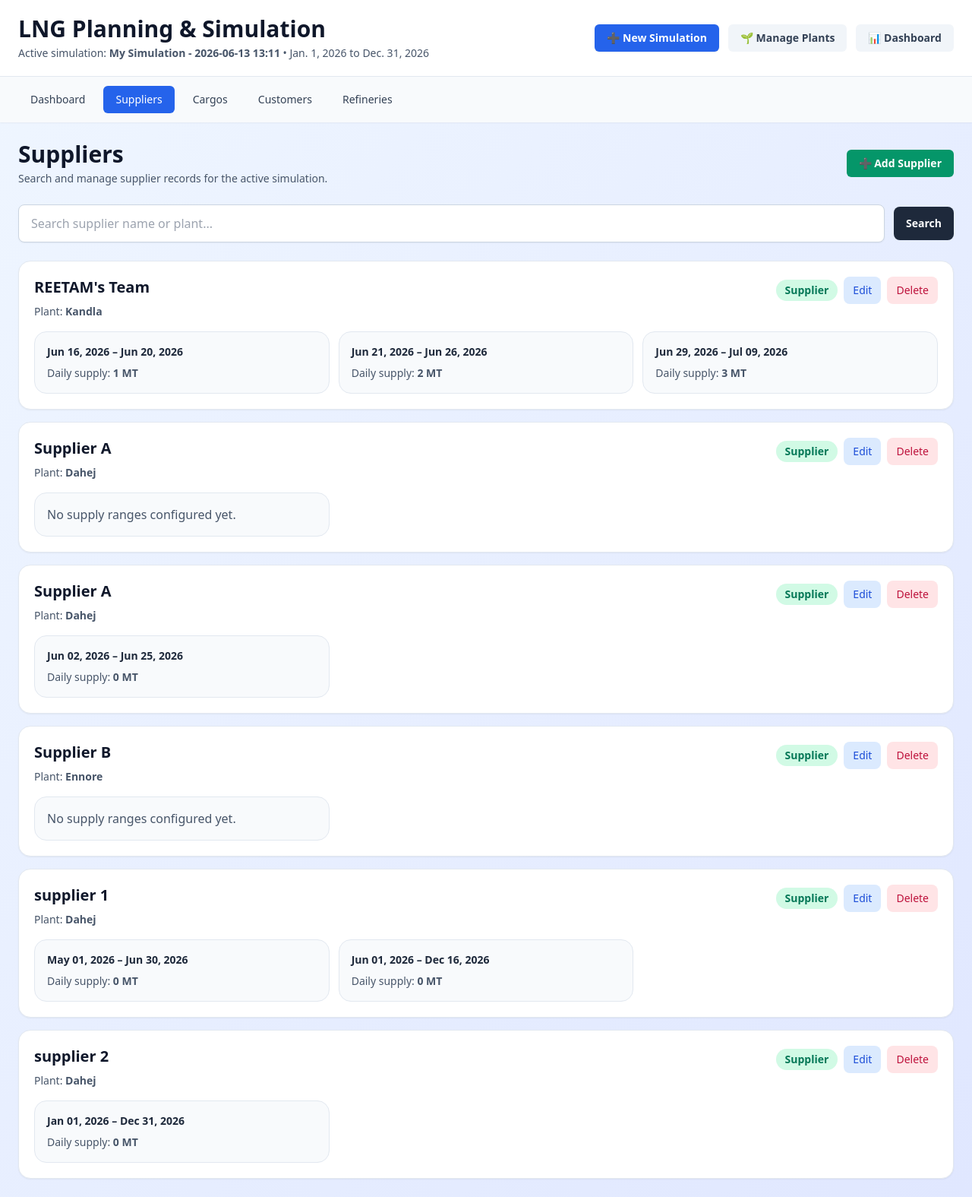
After one commit to maheshpjp/LNG_planner, a Django app: page /suppliers/ in a window 1280 px wide. The commit adds this page. Shown: the whole page at 76% size. Run offline with Django 5.2, Linux system fonts and the light colour scheme; a user stored in the database is signed in; data comes from the database, SQL or seed files in the repository; both versions use the stored data as it was after the commit; some libraries are stand-ins or nearby versions.

Commit message:
created seperate sections for customers suppliers refinery and cargo and added serach engine in each section

```diff
--- /dev/null
+++ b/lng_planner/services/__init__.py
@@ -0,0 +1 @@
+"""Service helpers for LNG planner."""
--- /dev/null
+++ b/lng_planner/templates/lng_planner/base.html
@@ -0,0 +1,91 @@
+{% load static %}
+<!DOCTYPE html>
+<html lang="en">
+<head>
+    <meta charset="UTF-8">
+    <meta name="viewport" content="width=device-width, initial-scale=1.0">
+    <title>{% block title %}LNG Planning & Simulation{% endblock %}</title>
+    <script src="https://cdn.tailwindcss.com"></script>
+    <style>
+        .nav-link {
+            transition: all 0.2s ease;
+        }
+        .nav-link.active {
+            background-color: #2563EB;
+            color: white;
+        }
+        .nav-link:hover {
+            background-color: #E2E8F0;
+        }
+    </style>
+    {% block extra_head %}{% endblock %}
+</head>
+<body class="bg-gradient-to-br from-blue-50 to-indigo-100 min-h-screen">
+    <div class="min-h-screen">
+        <header class="bg-white shadow-sm">
+            <div class="max-w-7xl mx-auto px-6 py-5 flex flex-col gap-4 md:flex-row md:items-center md:justify-between">
+                <div>
+                    <h1 class="text-3xl font-bold text-slate-900">LNG Planning & Simulation</h1>
+                    {% if active_simulation %}
+                    <p class="text-sm text-slate-600 mt-1">
+                        Active simulation: <strong>{{ active_simulation.name }}</strong>
+                        {% if active_simulation.start_date and active_simulation.end_date %}
+                            • {{ active_simulation.start_date }} to {{ active_simulation.end_date }}
+                        {% endif %}
+                        {% if is_viewing_master %}
+                            • <span class="text-orange-600">Master simulation</span>
+                        {% endif %}
+                    </p>
+                    {% endif %}
+                </div>
+                <div class="flex flex-wrap gap-3">
+                    <a href="{% url 'lng_planner:create_simulation' %}" class="inline-flex items-center rounded-md bg-blue-600 px-4 py-2 text-sm font-semibold text-white shadow-sm hover:bg-blue-700">
+                        ➕ New Simulation
+                    </a>
+                    <a href="{% url 'lng_planner:manage_plants' %}" class="inline-flex items-center rounded-md bg-slate-100 px-4 py-2 text-sm font-semibold text-slate-700 hover:bg-slate-200">
+                        🌱 Manage Plants
+                    </a>
+                    <a href="{% url 'lng_planner:dashboard' %}" class="inline-flex items-center rounded-md bg-slate-100 px-4 py-2 text-sm font-semibold text-slate-700 hover:bg-slate-200">
+                        📊 Dashboard
+                    </a>
+                </div>
+            </div>
+            <nav class="bg-slate-50 border-t border-slate-200">
+                <div class="max-w-7xl mx-auto px-6 py-3 flex flex-wrap gap-2">
+                    <a href="{% url 'lng_planner:dashboard' %}" class="nav-link inline-flex items-center rounded-md px-4 py-2 text-sm font-medium {% if current_section == 'dashboard' %}active{% else %}text-slate-700{% endif %}">
+                        Dashboard
+                    </a>
+                    <a href="{% url 'lng_planner:supplier_list' %}" class="nav-link inline-flex items-center rounded-md px-4 py-2 text-sm font-medium {% if current_section == 'suppliers' %}active{% else %}text-slate-700{% endif %}">
+                        Suppliers
+                    </a>
+                    <a href="{% url 'lng_planner:cargo_list' %}" class="nav-link inline-flex items-center rounded-md px-4 py-2 text-sm font-medium {% if current_section == 'cargos' %}active{% else %}text-slate-700{% endif %}">
+                        Cargos
+                    </a>
+                    <a href="{% url 'lng_planner:customer_list' %}" class="nav-link inline-flex items-center rounded-md px-4 py-2 text-sm font-medium {% if current_section == 'customers' %}active{% else %}text-slate-700{% endif %}">
+                        Customers
+                    </a>
+                    <a href="{% url 'lng_planner:refinery_list' %}" class="nav-link inline-flex items-center rounded-md px-4 py-2 text-sm font-medium {% if current_section == 'refineries' %}active{% else %}text-slate-700{% endif %}">
+                        Refineries
+                    </a>
+                </div>
+            </nav>
+        </header>
+
+        <main class="max-w-7xl mx-auto px-6 py-6">
+            {% if messages %}
+            <div class="space-y-3 mb-6">
+                {% for message in messages %}
+                <div class="rounded-lg border-l-4 p-4 {% if message.tags == 'success' %}bg-emerald-50 border-emerald-500 text-emerald-700{% elif message.tags == 'error' %}bg-rose-50 border-rose-500 text-rose-700{% else %}bg-sky-50 border-sky-500 text-sky-700{% endif %}">
+                    {{ message }}
+                </div>
+                {% endfor %}
+            </div>
+            {% endif %}
+
+            {% block content %}{% endblock %}
+        </main>
+    </div>
+
+    {% block extra_scripts %}{% endblock %}
+</body>
+</html>
--- /dev/null
+++ b/lng_planner/templates/lng_planner/supplier_list.html
@@ -0,0 +1,62 @@
+{% extends 'lng_planner/base.html' %}
+{% block title %}Suppliers | LNG Planning{% endblock %}
+{% block content %}
+<div class="space-y-6">
+    <div class="flex flex-col gap-4 md:flex-row md:items-center md:justify-between">
+        <div>
+            <h2 class="text-3xl font-bold text-slate-900">Suppliers</h2>
+            <p class="text-sm text-slate-600 mt-1">Search and manage supplier records for the active simulation.</p>
+        </div>
+        <a href="{% url 'lng_planner:add_supplier' active_simulation.id %}" class="inline-flex items-center rounded-md bg-emerald-600 px-4 py-2 text-sm font-semibold text-white hover:bg-emerald-700">
+            ➕ Add Supplier
+        </a>
+    </div>
+
+    <form method="get" class="flex flex-col gap-3 sm:flex-row sm:items-center">
+        <label class="sr-only" for="supplier-search">Search suppliers</label>
+        <input id="supplier-search" name="q" type="search" value="{{ search_query }}" placeholder="Search supplier name or plant..." class="min-w-0 flex-1 rounded-lg border border-slate-300 bg-white px-4 py-3 shadow-sm focus:border-blue-500 focus:ring-2 focus:ring-blue-200" />
+        <div class="flex gap-2">
+            <button type="submit" class="inline-flex items-center justify-center rounded-lg bg-slate-800 px-4 py-3 text-sm font-semibold text-white hover:bg-slate-900">Search</button>
+            {% if search_query %}
+                <a href="{% url 'lng_planner:supplier_list' %}" class="inline-flex items-center justify-center rounded-lg bg-slate-200 px-4 py-3 text-sm font-semibold text-slate-700 hover:bg-slate-300">Clear</a>
+            {% endif %}
+        </div>
+    </form>
+
+    <div class="grid gap-4">
+        {% for supplier in suppliers %}
+        <div class="rounded-2xl border border-slate-200 bg-white p-5 shadow-sm">
+            <div class="flex flex-col gap-3 md:flex-row md:items-start md:justify-between">
+                <div>
+                    <h3 class="text-xl font-semibold text-slate-900">{{ supplier.name }}</h3>
+                    <p class="mt-2 text-sm text-slate-600">Plant: <strong>{{ supplier.plant.name }}</strong></p>
+                </div>
+                <div class="flex flex-wrap items-center gap-2">
+                    <span class="rounded-full bg-emerald-100 px-3 py-1 text-sm font-semibold text-emerald-700">Supplier</span>
+                    {% if not is_viewing_master %}
+                    <a href="{% url 'lng_planner:edit_supplier' supplier.id %}" class="rounded-lg bg-blue-100 px-3 py-2 text-sm font-medium text-blue-700 hover:bg-blue-200">Edit</a>
+                    <a href="{% url 'lng_planner:delete_supplier' supplier.id %}" onclick="return confirm('Delete this supplier?')" class="rounded-lg bg-rose-100 px-3 py-2 text-sm font-medium text-rose-700 hover:bg-rose-200">Delete</a>
+                    {% endif %}
+                </div>
+            </div>
+
+            <div class="mt-4 grid gap-3 sm:grid-cols-2 lg:grid-cols-3">
+                {% for date_range in supplier.date_ranges.all %}
+                <div class="rounded-2xl border border-slate-200 bg-slate-50 p-4">
+                    <div class="text-sm font-semibold text-slate-800">{{ date_range.from_date|date:'M d, Y' }} – {{ date_range.to_date|date:'M d, Y' }}</div>
+                    <div class="mt-2 text-sm text-slate-600">Daily supply: <strong>{{ date_range.daily_supply|floatformat:0 }} MT</strong></div>
+                </div>
+                {% empty %}
+                <div class="rounded-2xl border border-slate-200 bg-slate-50 p-4 text-slate-600">No supply ranges configured yet.</div>
+                {% endfor %}
+            </div>
+        </div>
+        {% empty %}
+        <div class="rounded-2xl border border-slate-200 bg-white p-8 text-center text-slate-600 shadow-sm">
+            <p class="text-lg font-medium">No suppliers found.</p>
+            <p class="mt-2">Add a supplier or update the search query to see results.</p>
+        </div>
+        {% endfor %}
+    </div>
+</div>
+{% endblock %}
--- a/lng_planner/urls.py
+++ b/lng_planner/urls.py
@@ -19,23 +19,28 @@ urlpatterns = [
     path('simulation/master/manage/', views.manage_master_simulation, name='manage_master'),
     path('simulation/copy-from-master/', views.copy_from_master, name='copy_from_master'),
     path('simulation/refresh-master-sap/', views.refresh_master_from_sap, name='refresh_master_sap'),
+    path('simulation/<int:simulation_id>/summarize-llm/', views.summarize_simulation_with_llm, name='summarize_simulation_llm'),
 
     # Supplier management
+    path('suppliers/', views.supplier_list, name='supplier_list'),
     path('simulation/<int:simulation_id>/supplier/add/', views.add_supplier, name='add_supplier'),
     path('supplier/<int:supplier_id>/edit/', views.edit_supplier, name='edit_supplier'),
     path('supplier/<int:supplier_id>/delete/', views.delete_supplier, name='delete_supplier'),
 
     # Cargo management
+    path('cargos/', views.cargo_list, name='cargo_list'),
     path('simulation/<int:simulation_id>/cargo/add/', views.add_cargo, name='add_cargo'),
     path('cargo/<int:cargo_id>/edit/', views.edit_cargo, name='edit_cargo'),
     path('cargo/<int:cargo_id>/delete/', views.delete_cargo, name='delete_cargo'),
 
     # Customer management
+    path('customers/', views.customer_list, name='customer_list'),
     path('simulation/<int:simulation_id>/customer/add/', views.add_customer, name='add_customer'),
     path('customer/<int:customer_id>/edit/', views.edit_customer, name='edit_customer'),
     path('customer/<int:customer_id>/delete/', views.delete_customer, name='delete_customer'),
 
     # Refinery management
+    path('refineries/', views.refinery_list, name='refinery_list'),
     path('simulation/<int:simulation_id>/refinery/add/', views.add_refinery, name='add_refinery'),
     path('refinery/<int:refinery_id>/edit/', views.edit_refinery, name='edit_refinery'),
     path('refinery/<int:refinery_id>/delete/', views.delete_refinery, name='delete_refinery'),
--- a/lng_planner/views.py
+++ b/lng_planner/views.py
@@ -2,12 +2,15 @@ from django.shortcuts import render, redirect, get_object_or_404
 from django.contrib.auth.decorators import login_required
 from django.http import JsonResponse, HttpResponse
 from django.contrib import messages
+from django.db.models import Q
 from datetime import datetime, timedelta
 from decimal import Decimal
 import json
 import requests
 import openpyxl
 from openpyxl.styles import Font, PatternFill, Alignment
+from .services.llm_client import invoke_llm, summarize_simulation, LLMClientError
+from .services.sap_client import fetch_sap_data, SAPClientError
 from .models import (
     Simulation, Supplier, Cargo, Customer, Plant, PlantInventory, APIConfiguration,
     SupplierDate, CustomerDate, Refinery, RefineryDate, SimulationComment
@@ -50,6 +53,7 @@ def dashboard(request):
         'active_simulation': active_simulation,
         'master_simulation': master_simulation,
         'is_viewing_master': active_simulation and active_simulation.is_master if active_simulation else False,
+        'current_section': 'dashboard',
         'comment_form': SimulationCommentForm(),
     }
 
@@ -61,6 +65,27 @@ def dashboard(request):
     print(f"DEBUG - Master: {master_simulation}")
 
     return render(request, 'lng_planner/dashboard.html', context)
+
+
+def get_active_simulation(request):
+    master_simulation = Simulation.objects.filter(is_master=True).first()
+    simulations = Simulation.objects.filter(user=request.user, is_master=False)
+    active_simulation = simulations.filter(is_active=True).first()
+    if not active_simulation:
+        active_simulation = simulations.first() or master_simulation
+    return active_simulation
+
+
+def get_section_context(request, section_name, extras=None):
+    active_simulation = get_active_simulation(request)
+    context = {
+        'active_simulation': active_simulation,
+        'is_viewing_master': active_simulation.is_master if active_simulation else False,
+        'current_section': section_name,
+    }
+    if extras:
+        context.update(extras)
+    return context
 
 
 @login_required
@@ -525,6 +550,91 @@ def delete_refinery(request, refinery_id):
     refinery.delete()
     messages.success(request, 'Refinery deleted successfully!')
     return redirect('lng_planner:dashboard')
+
+
+# ── Section list views ─────────────────────────────────────────────────────
+@login_required
+def supplier_list(request):
+    active_simulation = get_active_simulation(request)
+    if not active_simulation:
+        messages.warning(request, 'No available simulation. Create one first.')
+        return redirect('lng_planner:dashboard')
+
+    search_query = request.GET.get('q', '').strip()
+    suppliers = active_simulation.suppliers.select_related('plant').prefetch_related('date_ranges').order_by('name')
+    if search_query:
+        suppliers = suppliers.filter(
+            Q(name__icontains=search_query) |
+            Q(plant__name__icontains=search_query)
+        )
+
+    return render(request, 'lng_planner/supplier_list.html', get_section_context(request, 'suppliers', {
+        'suppliers': suppliers,
+        'search_query': search_query,
+    }))
+
+
+@login_required
+def cargo_list(request):
+    active_simulation = get_active_simulation(request)
+    if not active_simulation:
+        messages.warning(request, 'No available simulation. Create one first.')
+        return redirect('lng_planner:dashboard')
+
+    search_query = request.GET.get('q', '').strip()
+    cargos = active_simulation.cargos.select_related('plant').order_by('delivery_date')
+    if search_query:
+        cargos = cargos.filter(
+            Q(cargo_name__icontains=search_query) |
+            Q(plant__name__icontains=search_query)
+        )
+
+    return render(request, 'lng_planner/cargo_list.html', get_section_context(request, 'cargos', {
+        'cargos': cargos,
+        'search_query': search_query,
+    }))
+
+
+@login_required
+def customer_list(request):
+    active_simulation = get_active_simulation(request)
+    if not active_simulation:
+        messages.warning(request, 'No available simulation. Create one first.')
+        return redirect('lng_planner:dashboard')
+
+    search_query = request.GET.get('q', '').strip()
+    customers = active_simulation.customers.select_related('plant').prefetch_related('date_ranges').order_by('name')
+    if search_query:
+        customers = customers.filter(
+            Q(name__icontains=search_query) |
+            Q(plant__name__icontains=search_query)
+        )
+
+    return render(request, 'lng_planner/customer_list.html', get_section_context(request, 'customers', {
+        'customers': customers,
+        'search_query': search_query,
+    }))
+
+
+@login_required
+def refinery_list(request):
+    active_simulation = get_active_simulation(request)
+    if not active_simulation:
+        messages.warning(request, 'No available simulation. Create one first.')
+        return redirect('lng_planner:dashboard')
+
+    search_query = request.GET.get('q', '').strip()
+    refineries = active_simulation.refineries.select_related('plant').prefetch_related('date_ranges').order_by('name')
+    if search_query:
+        refineries = refineries.filter(
+            Q(name__icontains=search_query) |
+            Q(plant__name__icontains=search_query)
+        )
+
+    return render(request, 'lng_planner/refinery_list.html', get_section_context(request, 'refineries', {
+        'refineries': refineries,
+        'search_query': search_query,
+    }))
 
 
 # ── Simulation Comment views ────────────────────────────────────────────────
@@ -1432,9 +1542,7 @@ def refresh_master_from_sap(request):
         return redirect('lng_planner:manage_master')
 
     try:
-        response = requests.get(master.sap_api_url, timeout=30)
-        response.raise_for_status()
-        sap_data = response.json()
+        sap_data = fetch_sap_data(master.sap_api_url)
 
         master.suppliers.all().delete()
         master.cargos.all().delete()
@@ -1548,8 +1656,49 @@ def refresh_master_from_sap(request):
         messages.error(request, f'❌ HTTP Error: SAP API returned error {e.response.status_code}')
     except json.JSONDecodeError:
         messages.error(request, '📄 Invalid JSON: SAP API did not return valid JSON data')
+    except LLMClientError as e:
+        messages.error(request, f'LLM integration error: {str(e)}')
+    except SAPClientError as e:
+        messages.error(request, f'SAP integration error: {str(e)}')
     except Exception as e:
         messages.error(request, f'❌ Unexpected error: {str(e)}')
+
+    return redirect('lng_planner:dashboard')
+
+
+@login_required
+def summarize_simulation_with_llm(request, simulation_id):
+    """Generate a short LNG planning summary using the configured LLM."""
+    simulation = get_object_or_404(Simulation, pk=simulation_id)
+
+    if not simulation.is_master and simulation.user != request.user and not request.user.is_staff:
+        messages.error(request, 'You cannot summarize this simulation.')
+        return redirect('lng_planner:dashboard')
+
+    data_lines = [
+        f"Simulation: {simulation.name}",
+        f"Date range: {simulation.start_date} to {simulation.end_date}",
+        f"Plants: {simulation.plant_inventories.count()}",
+        f"Suppliers: {simulation.suppliers.count()}",
+        f"Cargos: {simulation.cargos.count()}",
+        f"Customers: {simulation.customers.count()}",
+    ]
+
+    for pi in simulation.plant_inventories.select_related('plant'):
+        data_lines.append(f"Plant {pi.plant.name}: opening inventory {pi.opening_inventory}")
+
+    prompt = (
+        'Provide a concise review of this LNG simulation and identify any scheduling or inventory risks:\n\n'
+        + '\n'.join(data_lines)
+    )
+
+    try:
+        summary = summarize_simulation(prompt, provider='qwen')
+        return JsonResponse({'summary': summary})
+    except LLMClientError as e:
+        messages.error(request, f'LLM summary error: {str(e)}')
+    except Exception as e:
+        messages.error(request, f'Unexpected error: {str(e)}')
 
     return redirect('lng_planner:dashboard')
 
```
Also changed, not shown: lng_planner/services/llm_client.py (added, +90 -0 lines), lng_planner/services/sap_client.py (added, +54 -0 lines), lng_planner/templates/lng_planner/cargo_list.html (added, +50 -0 lines), lng_planner/templates/lng_planner/customer_list.html (added, +60 -0 lines), lng_planner/templates/lng_planner/dashboard.html (+12 -22 lines), lng_planner/templates/lng_planner/refinery_list.html (added, +60 -0 lines), db.sqlite3.
